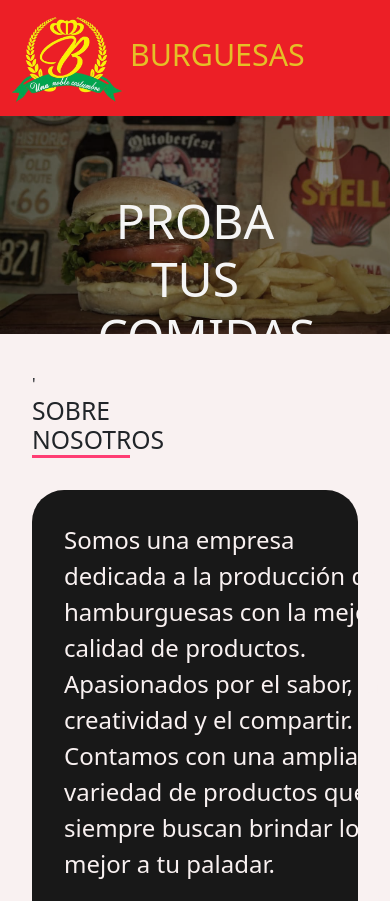
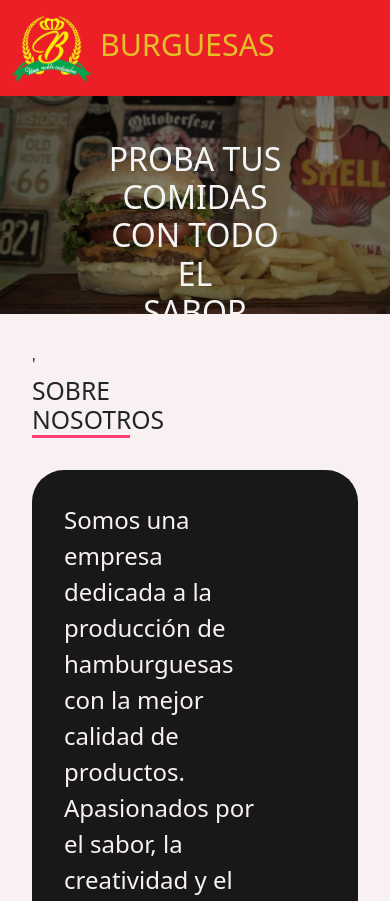
Before and after one commit to julilc/Burguesas, a website: page index.html in a window 390 px wide. Shown: the top 901 px of the page. Drawn offline with nearby package versions, Linux system fonts and the light colour scheme.

Commit message:
cambios responsive logo

```diff
--- a/index.html
+++ b/index.html
@@ -58,7 +58,7 @@
   <!------------------------------ BODY--------------------------->
   <main id="mainIndex" class="mt-0">
     <div class="contenedor w-100 h-100">
-      <h1 class="text-align-center textoEncima"> PROBA TUS COMIDAS CON TODO EL <br> SABOR </h1>
+      <h1  id="titulo" class="text-align-center textoEncima"> PROBA TUS COMIDAS CON TODO EL <br> SABOR </h1>
       <img src="src\img\index.png">
     </div>
     <!------------------------------ NOSOTROS--------------------------->
--- a/scss/_presentacion.scss
+++ b/scss/_presentacion.scss
@@ -28,7 +28,8 @@ main {
             text-align: right;
             padding-left: 2rem;
             padding-right: 1rem;
-
+            width: 100%;
+            height: auto;
         }
 
 
@@ -94,9 +95,28 @@ h5{
         font-size: 3rem;
         font-weight: 300;
         max-width: 50%;
+
     }
 }
 
 footer {
     background: map-get($colors , primaryColor);
 }
+@media screen and (max-width: 720px) /*mobile*/ {
+   nav{
+    img{
+                width: 80px;
+                height: 70px;
+            }
+    }
+    #titulo{
+     font-size: 1.5rem;
+     top: 20%;
+    }
+ }
+@media screen and (max-width: 1024px) /*mobile*/ {
+   #titulo{
+    font-size: 2rem;
+    top: 20%;
+   }
+}
```
Also changed, not shown: css/main.css, 1 other file.
